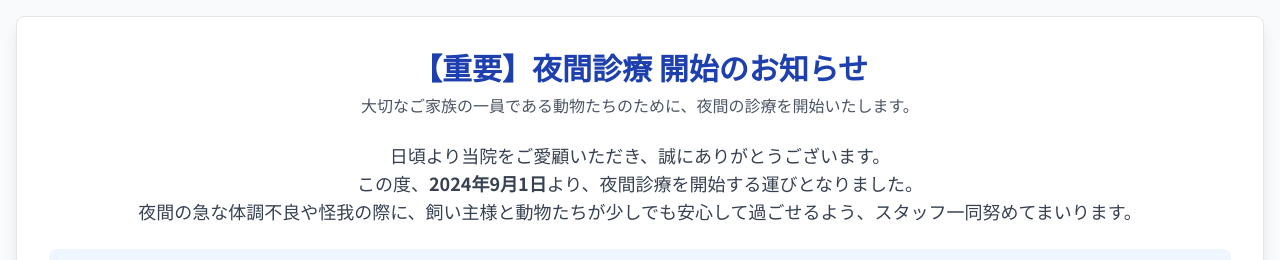
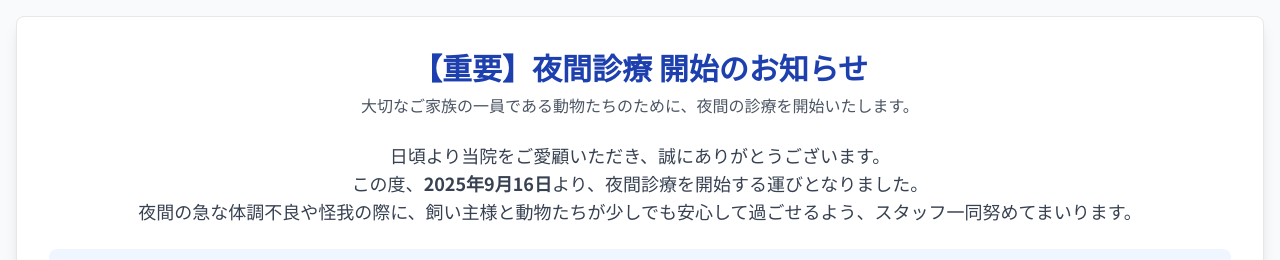
Before and after one commit to AmberLinks/Announcement, a plain HTML site: page index.html in a window 1280 px wide. Shown: the top 260 px of the page. Drawn offline with nearby package versions, Linux system fonts and the light colour scheme.

Commit message:
Update index.html

```diff
--- a/index.html
+++ b/index.html
@@ -45,7 +45,7 @@
 
                 <p class="text-center text-base md:text-lg text-gray-700 mb-6 leading-relaxed">
                     日頃より当院をご愛顧いただき、誠にありがとうございます。<br>
-                    この度、<strong>2024年9月1日</strong>より、夜間診療を開始する運びとなりました。<br>
+                    この度、<strong>2025年9月16日</strong>より、夜間診療を開始する運びとなりました。<br>
                     夜間の急な体調不良や怪我の際に、飼い主様と動物たちが少しでも安心して過ごせるよう、スタッフ一同努めてまいります。
                 </p>
 
```
